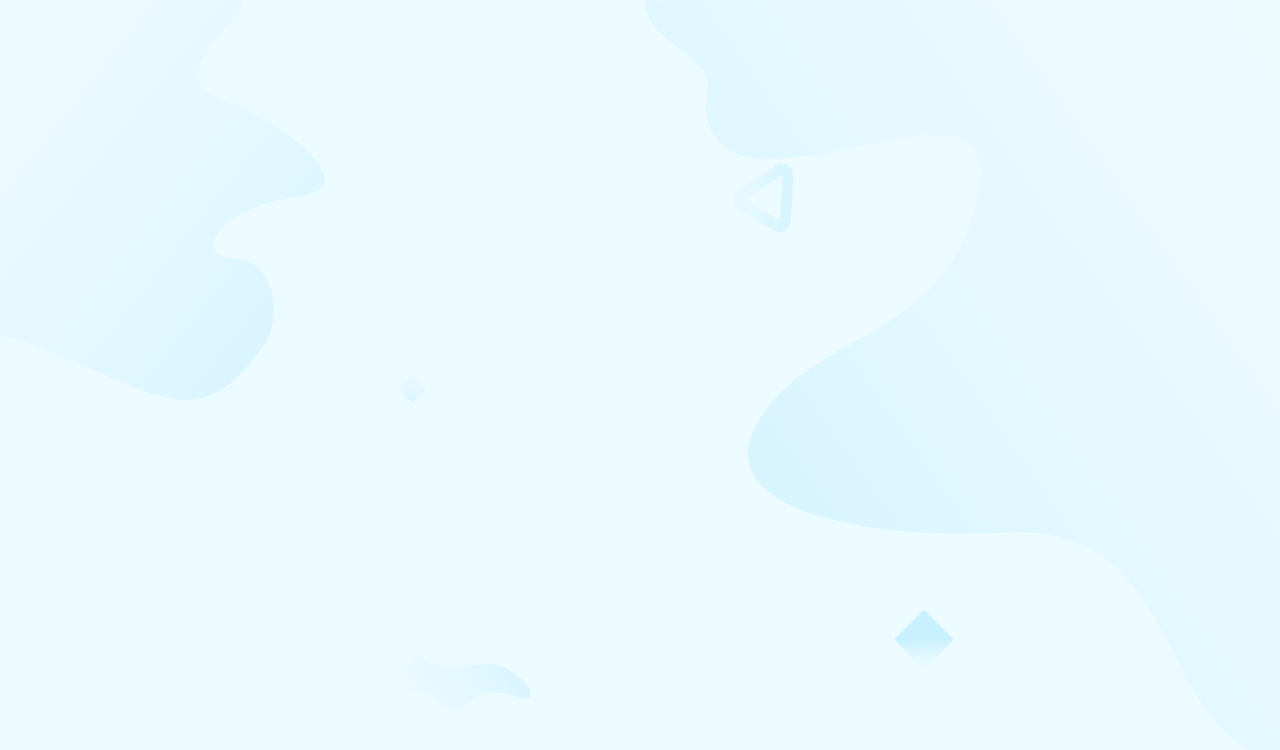
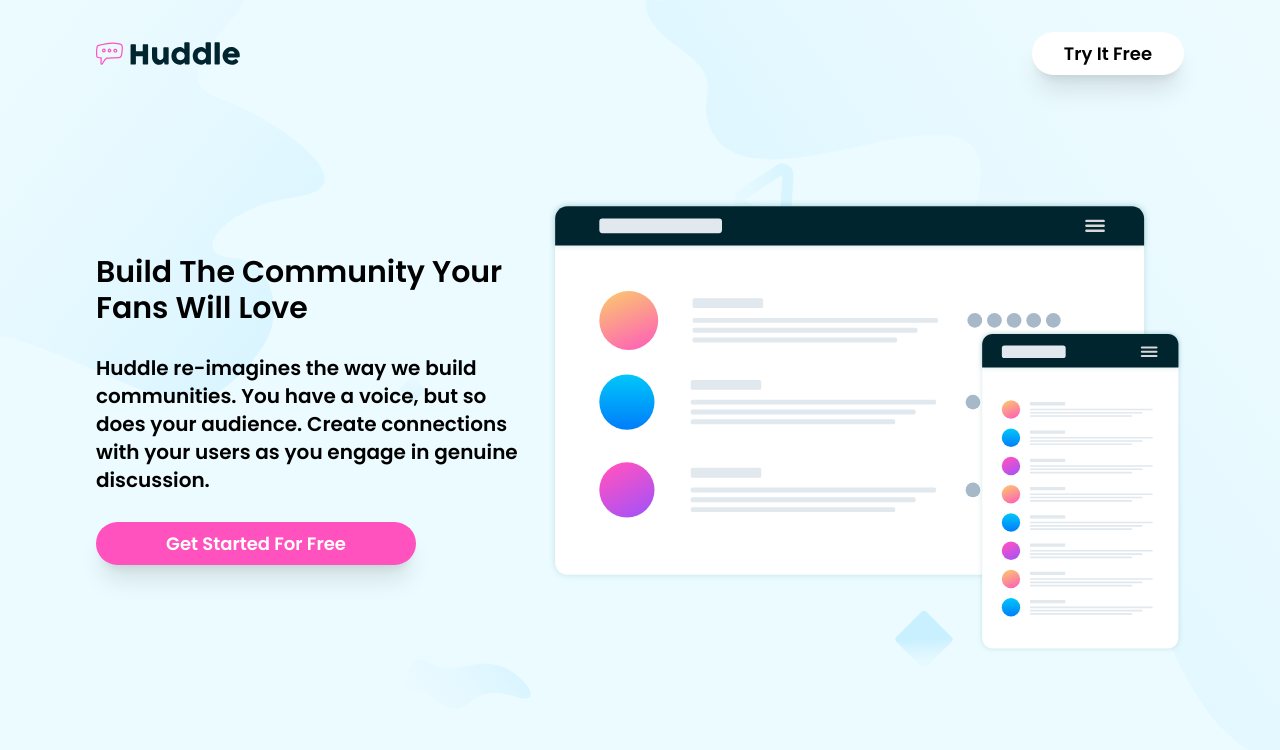
Before and after one commit to daianaadepaula/huddle-landing-page-with-alternating, a website: page index.html in a window 1280 px wide. Drawn offline with Linux system fonts and the light colour scheme.

Commit message:
feat: add hero section

```diff
--- a/index.html
+++ b/index.html
@@ -16,7 +16,42 @@
 
 <body>
 
-	<main class="w-screen	h-screen"></main>
+	<main class="w-screen	h-screen">
+
+		<header class=" flex items-center justify-between py-8 px-6  md:px-10 lg:px-16 xl:px-24 2xl:px-40">
+
+			<img class="w-36" src="./src/images/logo.svg" alt="Logo da Huddle">
+
+			<a href="#"
+				class="p-3 px-8 py-2 text-black font-normal hover:font-bold bg-white rounded-full shadow-xl hover:bg-opacity-75">
+				Try It Free
+			</a>
+
+		</header>
+
+		<section
+			class="flex flex-col justify-center py-6 px-6  md:px-10 lg:px-16 lg:flex-row lg:items-center lg:h-4/5	 xl:px-24 2xl:px-40">
+
+			<div class="flex flex-col gap-y-5 lg:h-full lg:justify-center lg:gap-y-7">
+				<h1 class="sm:text-center sm:text-3xl lg:text-left lg:4xl">
+					Build The Community Your Fans Will Love
+				</h1>
+				<p class="sm:text-center	sm:text-lg lg:text-left lg:text-xl">
+					Huddle re-imagines the way we build communities. You have a voice, but so does your audience.
+					Create connections with your users as you engage in genuine discussion.
+				</p>
+				<button
+					class="p-3 px-8 py-2 sm:mb-9 lg:max-w-xs 	 text-white font-normal hover:font-bold bg-primary-color rounded-full shadow-xl hover:bg-opacity-75">
+					Get Started For Free
+				</button>
+			</div>
+
+			<img class="lg:w-7/12 lg:ml-3" src="./src/images/illustration-mockups.svg" alt="">
+
+		</section>
+
+	</main>
+
 
 </body>
 
--- a/src/css/input.css
+++ b/src/css/input.css
@@ -6,6 +6,7 @@
   body {
     font-family: "Open Sans", sans-serif;
     font-family: "Poppins", sans-serif;
+    font-size: 18px;
   }
 
   main {
--- a/tailwind.config.js
+++ b/tailwind.config.js
@@ -3,10 +3,11 @@ module.exports = {
   content: ['./*.html'],
   theme: {
 		screens:{
-			sm: '480px',
-			md: '768px',
-			lg: '976px',
-			xl: '1440px',
+			'sm': '280px',
+			'md': '580px',
+			'lg': '976px',
+			'xl': '1280px',
+			'2xl': '1440px',
 		},
     extend: {
 			colors: {
```
Also changed, not shown: src/css/main.css.
